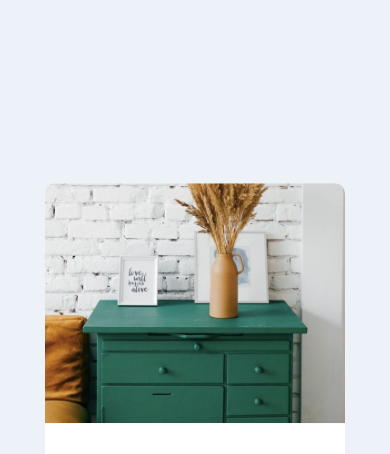
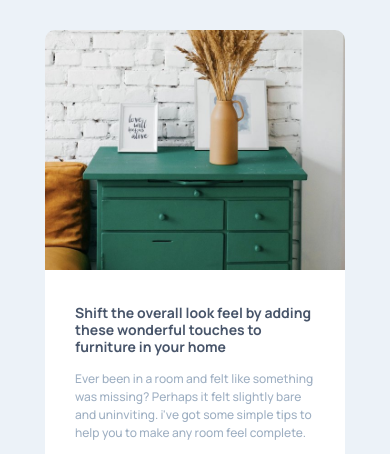
Before and after one commit to MuhammadQasimFiaz/FEM_challenge8, a plain HTML site: page article-preview-component-master/index.html in a window 390 px wide. Shown: the top 454 px of the page. Drawn offline with nearby package versions, Linux system fonts and the light colour scheme.

Commit message:
set position

```diff
--- a/article-preview-component-master/scss/main.scss
+++ b/article-preview-component-master/scss/main.scss
@@ -130,6 +130,9 @@ body {
         height: auto;
         width: 300px;
         padding: 30px 0;
+        margin: 0 auto;
+        position: unset;
+        transform: none;
     }
     .main .main_right h1 {
         font-size: 14px;
```
Also changed, not shown: article-preview-component-master/css/main.css, 1 other file.
